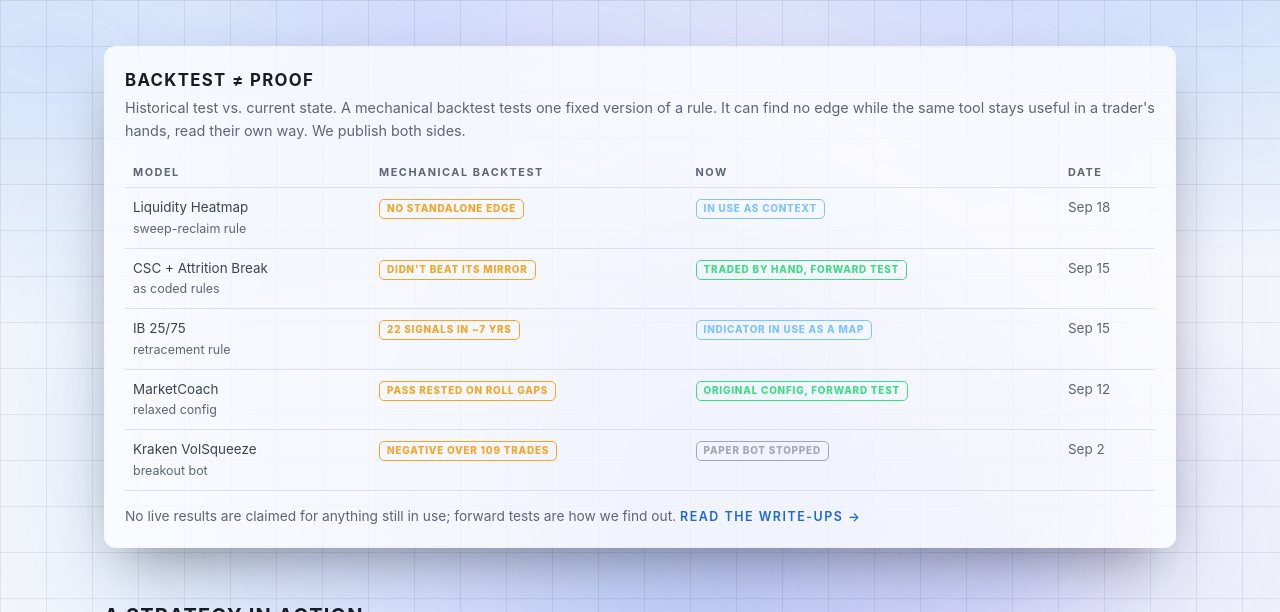
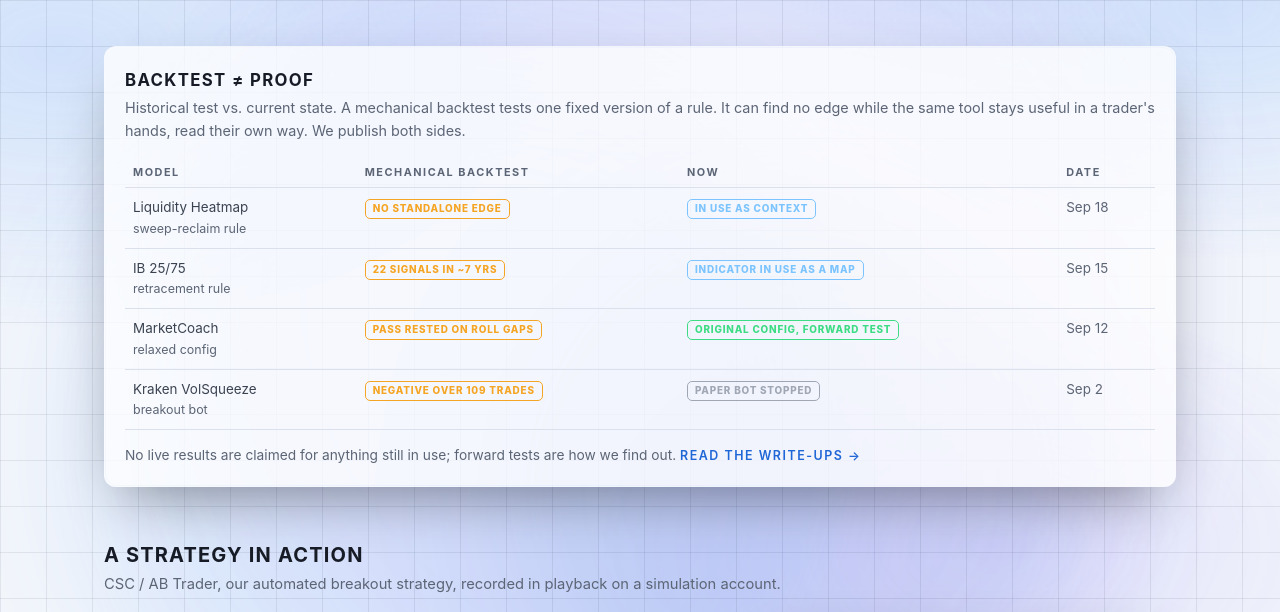
Before and after one commit to MGEQuant/MGEQuant, a Jekyll site: the page built from index.html, in a window 1280 px wide and 900 px high, scrolled down 2032 px, cut to the strip 0-612 px from the top of the window. Built offline with Jekyll 4.4.1, drawn with Linux system fonts in a browser that asks for light colours.

Commit message:
Homepage: remove the CSC + Attrition Break row from the backtest table
Co-Authored-By: Claude Sonnet 5.5 <noreply@anthropic.com>

```diff
--- a/index.html
+++ b/index.html
@@ -644,7 +644,6 @@
           <thead><tr><th>Model</th><th>Mechanical backtest</th><th>Now</th><th>Date</th></tr></thead>
           <tbody>
             <tr><td>Liquidity Heatmap<small>sweep-reclaim rule</small></td><td><span class="st t-rev">No standalone edge</span></td><td><span class="st t-ctx">In use as context</span></td><td>Sep 18</td></tr>
-            <tr><td>CSC + Attrition Break<small>as coded rules</small></td><td><span class="st t-rev">Didn't beat its mirror</span></td><td><span class="st t-live">Traded by hand, forward test</span></td><td>Sep 15</td></tr>
             <tr><td>IB 25/75<small>retracement rule</small></td><td><span class="st t-rev">22 signals in ~7 yrs</span></td><td><span class="st t-ctx">Indicator in use as a map</span></td><td>Sep 15</td></tr>
             <tr><td>MarketCoach<small>relaxed config</small></td><td><span class="st t-rev">Pass rested on roll gaps</span></td><td><span class="st t-live">Original config, forward test</span></td><td>Sep 12</td></tr>
             <tr><td>Kraken VolSqueeze<small>breakout bot</small></td><td><span class="st t-rev">Negative over 109 trades</span></td><td><span class="st t-closed">Paper bot stopped</span></td><td>Sep 2</td></tr>
```
